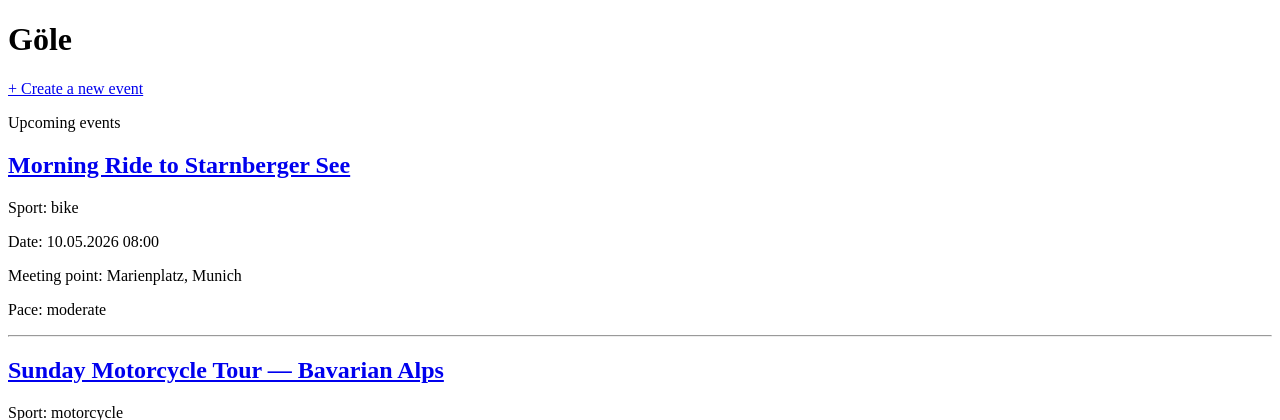
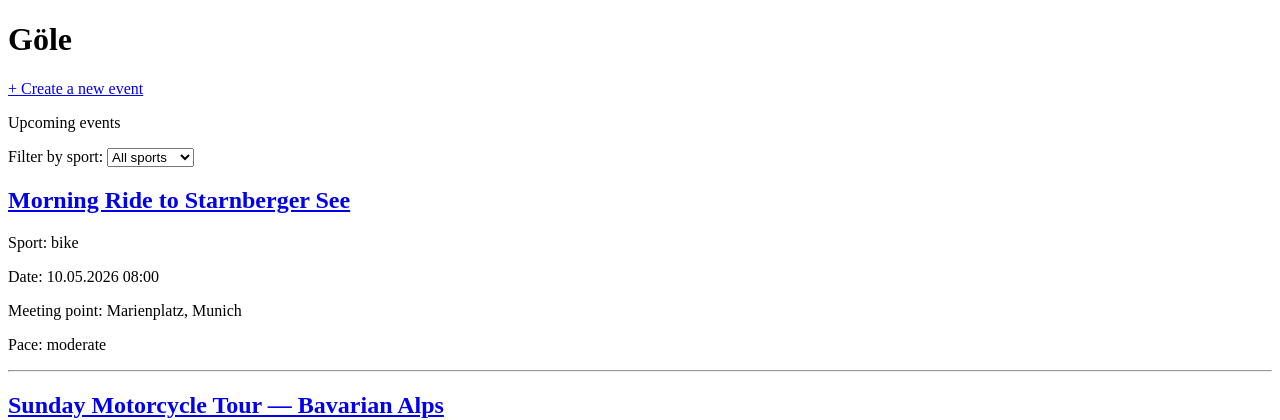
Before and after one commit to khang2906/Goele, a FastAPI app: page / in a window 1280 px wide. Shown: the top 420 px of the page. Run offline with FastAPI, Linux system fonts and the light colour scheme.

Commit message:
add sport filter

```diff
--- a/app/main.py
+++ b/app/main.py
@@ -67,12 +67,20 @@ templates = Jinja2Templates(directory="app/templates")
 
 
 @app.get("/")
-async def index(request: Request, db: Session = Depends(get_db)):
-    """Render the homepage with upcoming events ordered by date."""
-    events = db.query(Event).order_by(Event.date).all()
+async def index(
+    request: Request,
+    sport: str | None = None,
+    db: Session = Depends(get_db),
+):
+    """Render the homepage with upcoming events, optionally filtered by sport."""
+    # Query parameters (e.g. ?sport=bike) become function arguments automatically.
+    # Build the query in pieces so we can conditionally add a WHERE clause.
+    query = db.query(Event).order_by(Event.date)
+    if sport:
+        query = query.filter(Event.sport == sport)
     return templates.TemplateResponse(
         "index.html",
-        {"request": request, "events": events},
+        {"request": request, "events": query.all(), "selected_sport": sport},
     )
 
 
--- a/app/templates/index.html
+++ b/app/templates/index.html
@@ -9,6 +9,21 @@
     <h1>Göle</h1>
     <p><a href="/events/new">+ Create a new event</a></p>
     <p>Upcoming events</p>
+
+    <form method="get" action="/">
+        <label>Filter by sport:
+            <select name="sport" onchange="this.form.submit()">
+                <option value="">All sports</option>
+                <option value="bike" {% if selected_sport == "bike" %}selected{% endif %}>Bike</option>
+                <option value="motorcycle" {% if selected_sport == "motorcycle" %}selected{% endif %}>Motorcycle</option>
+                <option value="run" {% if selected_sport == "run" %}selected{% endif %}>Run</option>
+            </select>
+        </label>
+    </form>
+
+    {% if not events %}
+    <p><em>No events match.</em></p>
+    {% endif %}
 
     {% for event in events %}
     <div>
```
